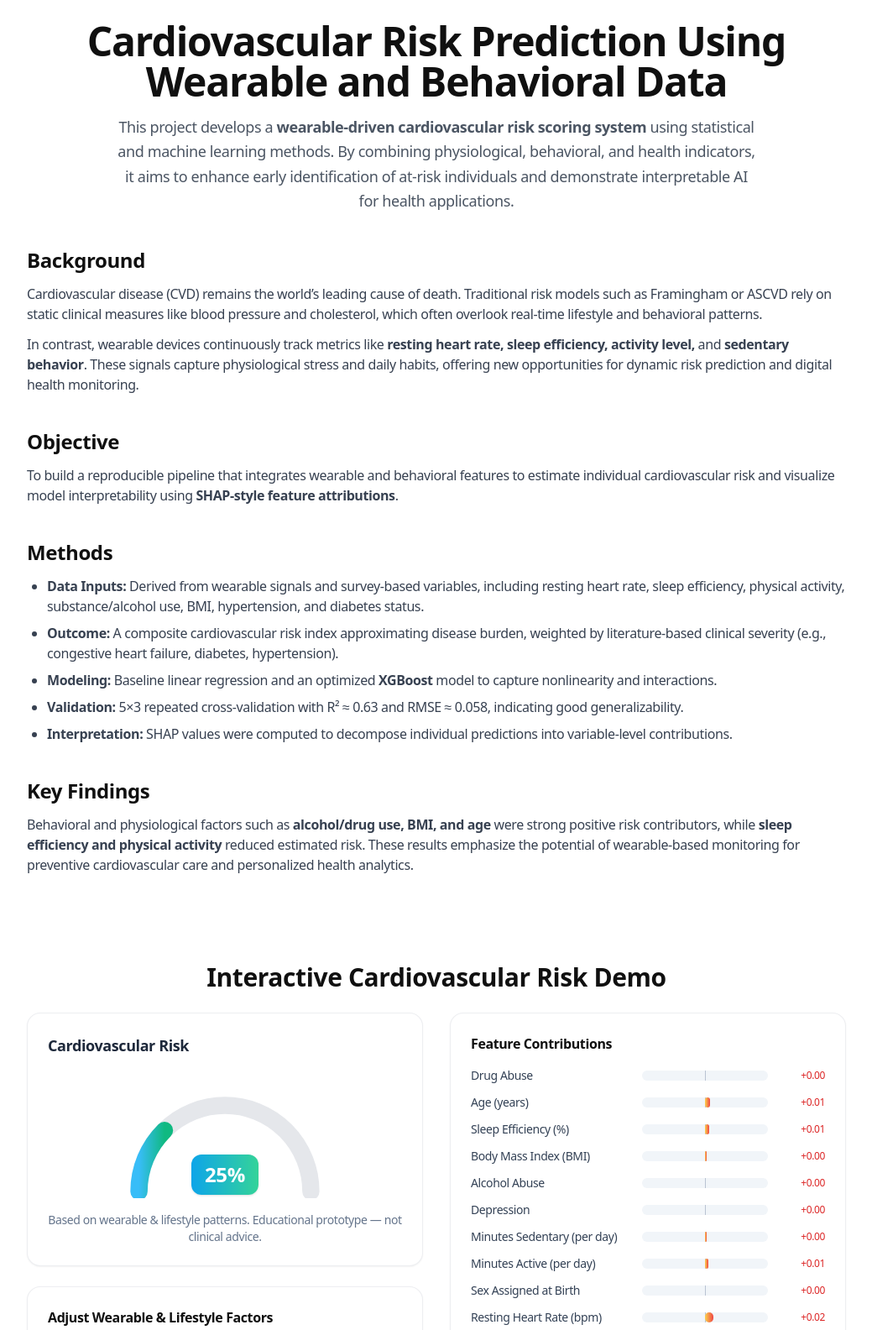
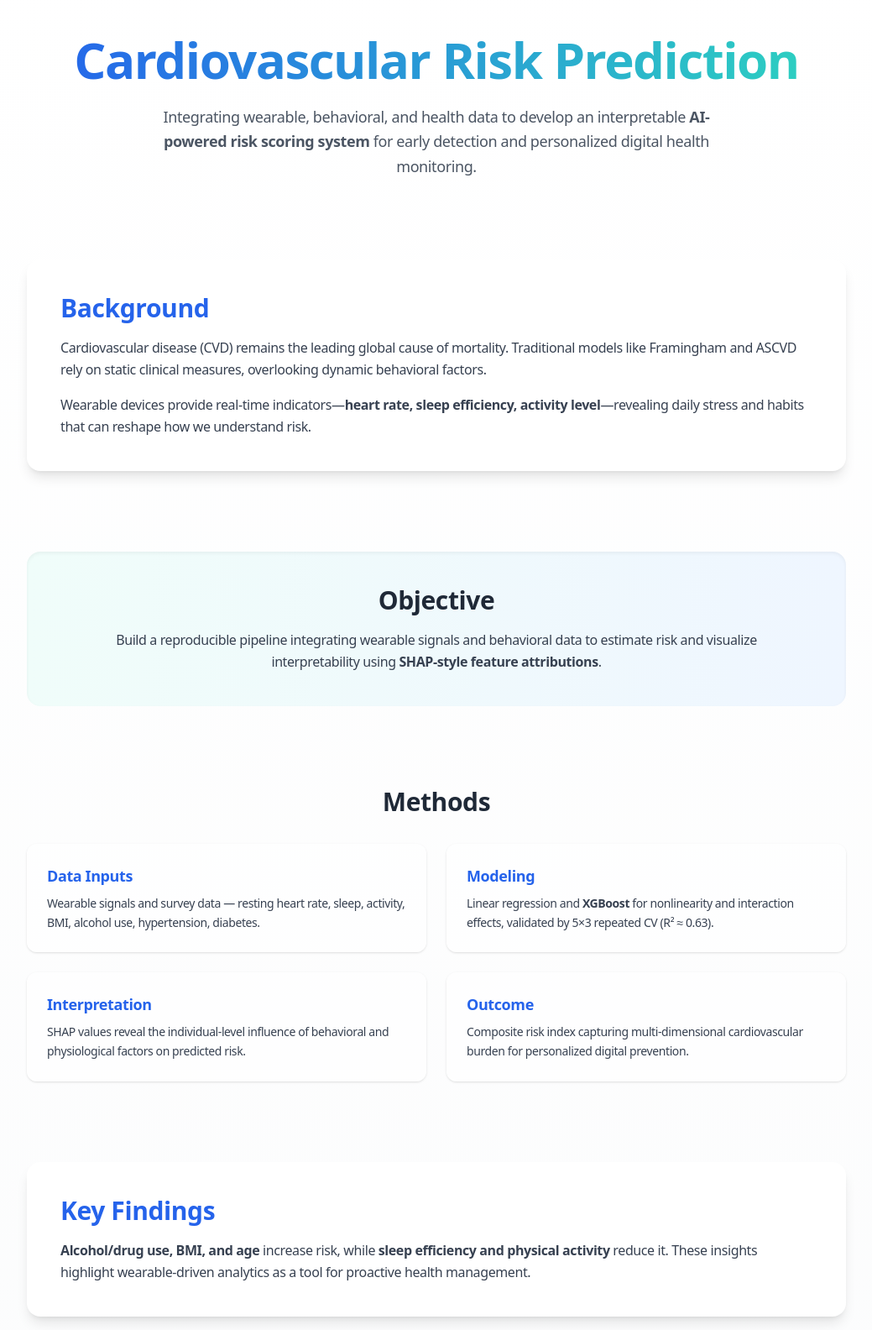
Before and after one commit to xuxm0678/xuxm0678.github.io, an Astro site: page /homes/projects/cvd-risk in a window 1280 px wide. Shown: the part 100-1684 px from the top of the page at 84% size, without its empty margins (120-1159 px from the left). Built offline with nearby package versions, Linux system fonts and the light colour scheme; Astro itself is replaced by a stand-in of ours; some packages are replaced by stand-ins of ours; what limax would draw is missing.

Commit message:
Update cvd-risk.astro

```diff
--- a/src/pages/homes/projects/cvd-risk.astro
+++ b/src/pages/homes/projects/cvd-risk.astro
@@ -1,92 +1,92 @@
 ---
 import Layout from "../../../layouts/PageLayout.astro";
 import CVDRiskDemo from '~/components/CVDRiskDemo.tsx';
+import { Motion } from 'framer-motion';
 ---
 
-<Layout title="Cardiovascular Risk Prediction Project">
-  <section class="py-16 px-6 max-w-5xl mx-auto space-y-16">
+<Layout title="Cardiovascular Risk Prediction">
+  <section class="py-20 bg-gradient-to-b from-white to-gray-50 dark:from-gray-900 dark:to-gray-950">
+    <div class="max-w-5xl mx-auto px-6 space-y-24">
 
-    <!-- ===== PROJECT INTRODUCTION ===== -->
-    <div class="space-y-10">
-      <!-- Title -->
-      <div class="text-center">
-        <h1 class="text-4xl sm:text-5xl font-bold tracking-tight mb-4">
-          Cardiovascular Risk Prediction Using Wearable and Behavioral Data
+      <!-- Hero Section -->
+      <div class="text-center space-y-6">
+        <h1 class="text-5xl sm:text-6xl font-extrabold tracking-tight bg-gradient-to-r from-blue-600 to-teal-400 bg-clip-text text-transparent">
+          Cardiovascular Risk Prediction
         </h1>
-        <p class="text-lg text-gray-600 dark:text-gray-300 max-w-3xl mx-auto leading-relaxed">
-          This project develops a <strong>wearable-driven cardiovascular risk scoring system</strong>
-          using statistical and machine learning methods. By combining physiological, behavioral,
-          and health indicators, it aims to enhance early identification of at-risk individuals
-          and demonstrate interpretable AI for health applications.
+        <p class="text-lg text-gray-600 dark:text-gray-300 max-w-2xl mx-auto leading-relaxed">
+          Integrating wearable, behavioral, and health data to develop an interpretable <strong>AI-powered risk scoring system</strong> for early detection and personalized digital health monitoring.
         </p>
       </div>
 
-      <!-- Background -->
-      <section id="background" class="space-y-3">
-        <h2 class="text-2xl font-semibold">Background</h2>
-        <p class="text-gray-700 dark:text-gray-300">
-          Cardiovascular disease (CVD) remains the world’s leading cause of death.
-          Traditional risk models such as Framingham or ASCVD rely on static clinical measures
-          like blood pressure and cholesterol, which often overlook real-time lifestyle and behavioral patterns.
+      <!-- Background / Motivation -->
+      <div class="bg-white dark:bg-gray-900 shadow-lg rounded-2xl p-10 space-y-4 transition hover:shadow-xl duration-300">
+        <h2 class="text-3xl font-semibold text-blue-600 dark:text-blue-400">Background</h2>
+        <p class="text-gray-700 dark:text-gray-300 leading-relaxed">
+          Cardiovascular disease (CVD) remains the leading global cause of mortality. Traditional models like Framingham and ASCVD rely on static clinical measures, overlooking dynamic behavioral factors.
         </p>
-        <p class="text-gray-700 dark:text-gray-300">
-          In contrast, wearable devices continuously track metrics like <strong>resting heart rate,
-          sleep efficiency, activity level,</strong> and <strong>sedentary behavior</strong>.
-          These signals capture physiological stress and daily habits, offering new opportunities
-          for dynamic risk prediction and digital health monitoring.
+        <p class="text-gray-700 dark:text-gray-300 leading-relaxed">
+          Wearable devices provide real-time indicators—<strong>heart rate, sleep efficiency, activity level</strong>—revealing daily stress and habits that can reshape how we understand risk.
         </p>
-      </section>
+      </div>
 
       <!-- Objective -->
-      <section id="objective" class="space-y-3">
-        <h2 class="text-2xl font-semibold">Objective</h2>
-        <p class="text-gray-700 dark:text-gray-300">
-          To build a reproducible pipeline that integrates wearable and behavioral features
-          to estimate individual cardiovascular risk and visualize model interpretability
-          using <strong>SHAP-style feature attributions</strong>.
+      <div class="bg-gradient-to-r from-teal-50 to-blue-50 dark:from-gray-800 dark:to-gray-700 rounded-2xl p-10 shadow-inner">
+        <h2 class="text-3xl font-semibold text-center mb-4 text-gray-800 dark:text-white">Objective</h2>
+        <p class="text-center text-gray-700 dark:text-gray-300 max-w-3xl mx-auto leading-relaxed">
+          Build a reproducible pipeline integrating wearable signals and behavioral data to estimate risk and visualize interpretability using <strong>SHAP-style feature attributions</strong>.
         </p>
-      </section>
+      </div>
 
-      <!-- Methods -->
-      <section id="methods" class="space-y-3">
-        <h2 class="text-2xl font-semibold">Methods</h2>
-        <ul class="list-disc pl-6 space-y-2 text-gray-700 dark:text-gray-300">
-          <li><strong>Data Inputs:</strong> Derived from wearable signals and survey-based variables,
-            including resting heart rate, sleep efficiency, physical activity, substance/alcohol use,
-            BMI, hypertension, and diabetes status.</li>
-          <li><strong>Outcome:</strong> A composite cardiovascular risk index approximating disease burden,
-            weighted by literature-based clinical severity (e.g., congestive heart failure, diabetes, hypertension).</li>
-          <li><strong>Modeling:</strong> Baseline linear regression and an optimized
-            <strong>XGBoost</strong> model to capture nonlinearity and interactions.</li>
-          <li><strong>Validation:</strong> 5×3 repeated cross-validation with R² ≈ 0.63 and RMSE ≈ 0.058,
-            indicating good generalizability.</li>
-          <li><strong>Interpretation:</strong> SHAP values were computed to decompose individual predictions
-            into variable-level contributions.</li>
-        </ul>
-      </section>
+      <!-- Methods (cards) -->
+      <div class="space-y-8">
+        <h2 class="text-3xl font-semibold text-gray-800 dark:text-white text-center">Methods</h2>
+        <div class="grid sm:grid-cols-2 gap-6">
+          <div class="bg-white/80 dark:bg-gray-800 p-6 rounded-xl shadow hover:shadow-lg transition">
+            <h3 class="font-semibold text-lg text-blue-600 dark:text-blue-400 mb-2">Data Inputs</h3>
+            <p class="text-gray-700 dark:text-gray-300 text-sm leading-relaxed">
+              Wearable signals and survey data — resting heart rate, sleep, activity, BMI, alcohol use, hypertension, diabetes.
+            </p>
+          </div>
+          <div class="bg-white/80 dark:bg-gray-800 p-6 rounded-xl shadow hover:shadow-lg transition">
+            <h3 class="font-semibold text-lg text-blue-600 dark:text-blue-400 mb-2">Modeling</h3>
+            <p class="text-gray-700 dark:text-gray-300 text-sm leading-relaxed">
+              Linear regression and <strong>XGBoost</strong> for nonlinearity and interaction effects, validated by 5×3 repeated CV (R² ≈ 0.63).
+            </p>
+          </div>
+          <div class="bg-white/80 dark:bg-gray-800 p-6 rounded-xl shadow hover:shadow-lg transition">
+            <h3 class="font-semibold text-lg text-blue-600 dark:text-blue-400 mb-2">Interpretation</h3>
+            <p class="text-gray-700 dark:text-gray-300 text-sm leading-relaxed">
+              SHAP values reveal the individual-level influence of behavioral and physiological factors on predicted risk.
+            </p>
+          </div>
+          <div class="bg-white/80 dark:bg-gray-800 p-6 rounded-xl shadow hover:shadow-lg transition">
+            <h3 class="font-semibold text-lg text-blue-600 dark:text-blue-400 mb-2">Outcome</h3>
+            <p class="text-gray-700 dark:text-gray-300 text-sm leading-relaxed">
+              Composite risk index capturing multi-dimensional cardiovascular burden for personalized digital prevention.
+            </p>
+          </div>
+        </div>
+      </div>
 
       <!-- Results -->
-      <section id="results" class="space-y-3">
-        <h2 class="text-2xl font-semibold">Key Findings</h2>
-        <p class="text-gray-700 dark:text-gray-300">
-          Behavioral and physiological factors such as <strong>alcohol/drug use, BMI, and age</strong>
-          were strong positive risk contributors, while <strong>sleep efficiency and physical activity</strong>
-          reduced estimated risk. These results emphasize the potential of wearable-based monitoring
-          for preventive cardiovascular care and personalized health analytics.
+      <div class="bg-white dark:bg-gray-900 shadow-lg rounded-2xl p-10 space-y-4">
+        <h2 class="text-3xl font-semibold text-blue-600 dark:text-blue-400">Key Findings</h2>
+        <p class="text-gray-700 dark:text-gray-300 leading-relaxed">
+          <strong>Alcohol/drug use, BMI, and age</strong> increase risk, while <strong>sleep efficiency and physical activity</strong> reduce it. These insights highlight wearable-driven analytics as a tool for proactive health management.
         </p>
-      </section>
+      </div>
+
+      <!-- Demo -->
+      <div class="pt-12 text-center">
+        <h2 class="text-3xl font-semibold mb-6 text-gray-800 dark:text-white">Interactive Demo</h2>
+        <div class="max-w-3xl mx-auto">
+          <CVDRiskDemo client:visible />
+        </div>
+        <p class="text-sm text-gray-500 dark:text-gray-400 pt-6">
+          * For educational and visualization purposes only.
+        </p>
+      </div>
+
     </div>
-
-    <!-- ===== DEMO SECTION ===== -->
-    <div id="cvd-demo" class="pt-10">
-      <h2 class="text-3xl font-semibold mb-6 text-center">
-        Interactive Cardiovascular Risk Demo
-      </h2>
-      <CVDRiskDemo client:visible />
-      <p class="text-sm text-center text-gray-500 dark:text-gray-400 pt-12">
-        * For educational and visualization purposes only. Not a clinical diagnostic tool.
-      </p>
-    </div>
-
   </section>
 </Layout>
```
